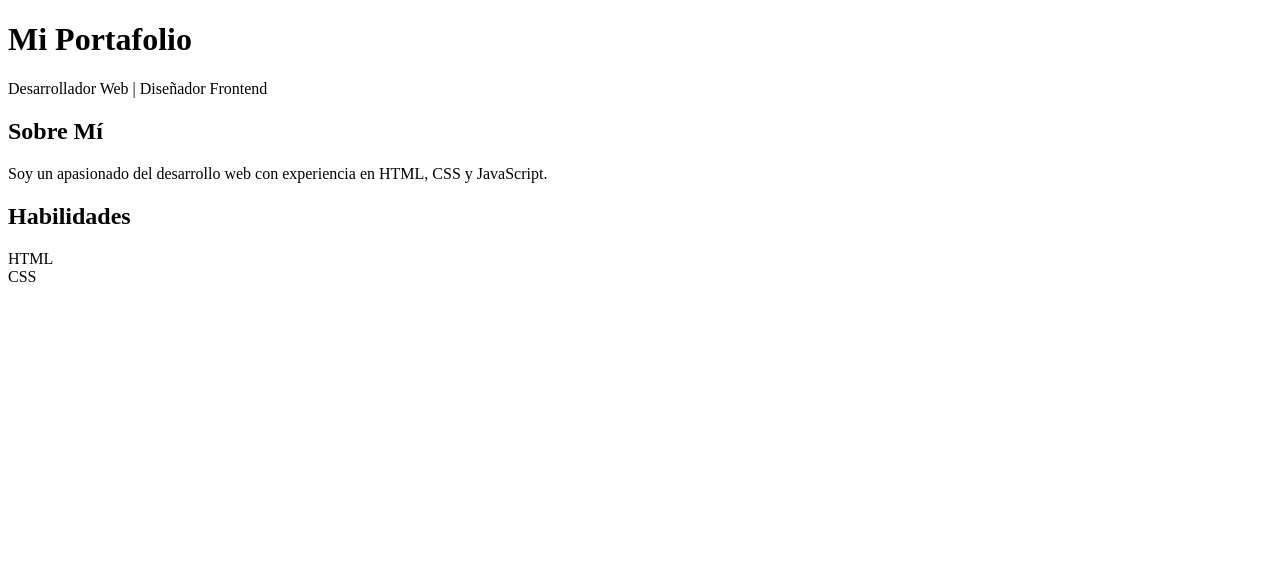
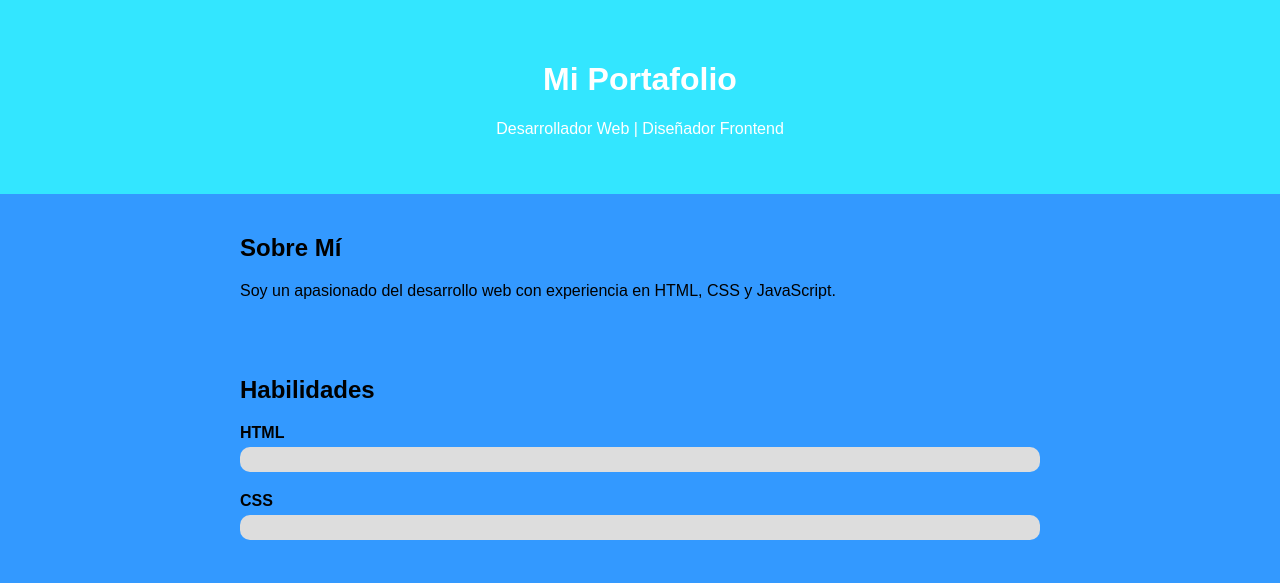
Before and after one commit to EdwingranadosF457/sin-nombre3.github.io, a plain HTML site: page index.html in a window 1280 px wide. Drawn offline with Linux system fonts and the light colour scheme.

Commit message:
Update index.html

```diff
--- a/index.html
+++ b/index.html
@@ -3,10 +3,10 @@
 <head>
   <meta charset="UTF-8">
   <meta name="viewport" content="width=device-width, initial-scale=1.0">
-  <title>Mi Portafolio</title>
-  <link rel="stylesheet" href="estilos.css"/>
+  <link rel="stylesheet" href="styles.css"/>
 </head>
 <body>
+    <title>Angel Medina</title>
   <header>
     <h1>Mi Portafolio</h1>
     <p>Desarrollador Web | Diseñador Frontend</p>
```
